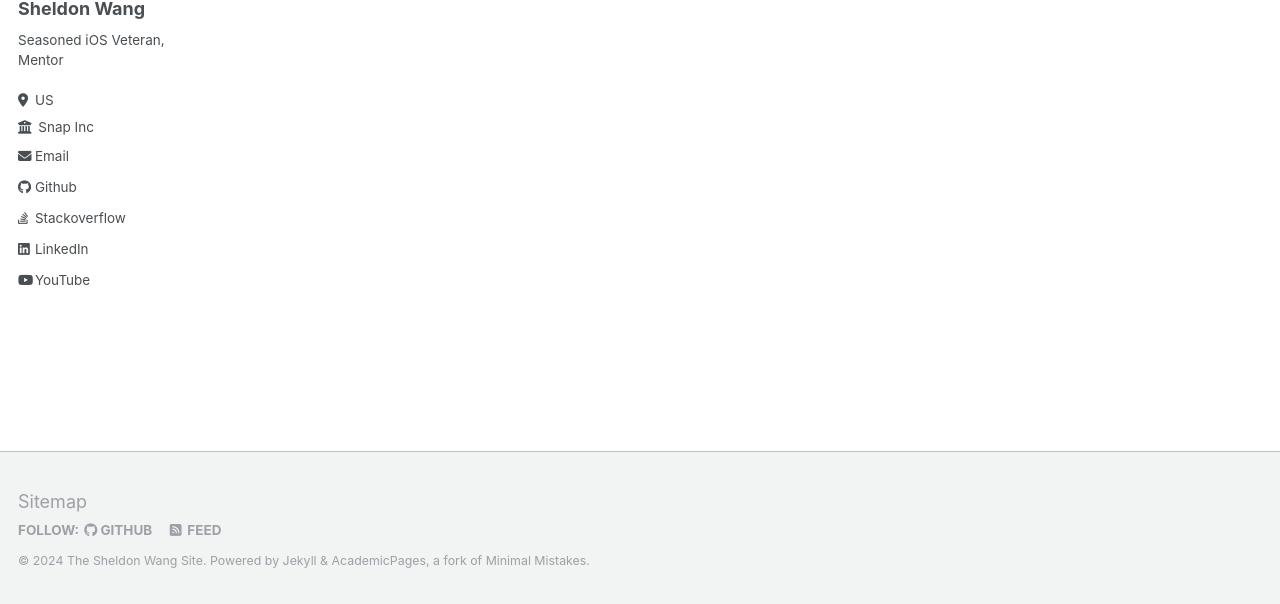
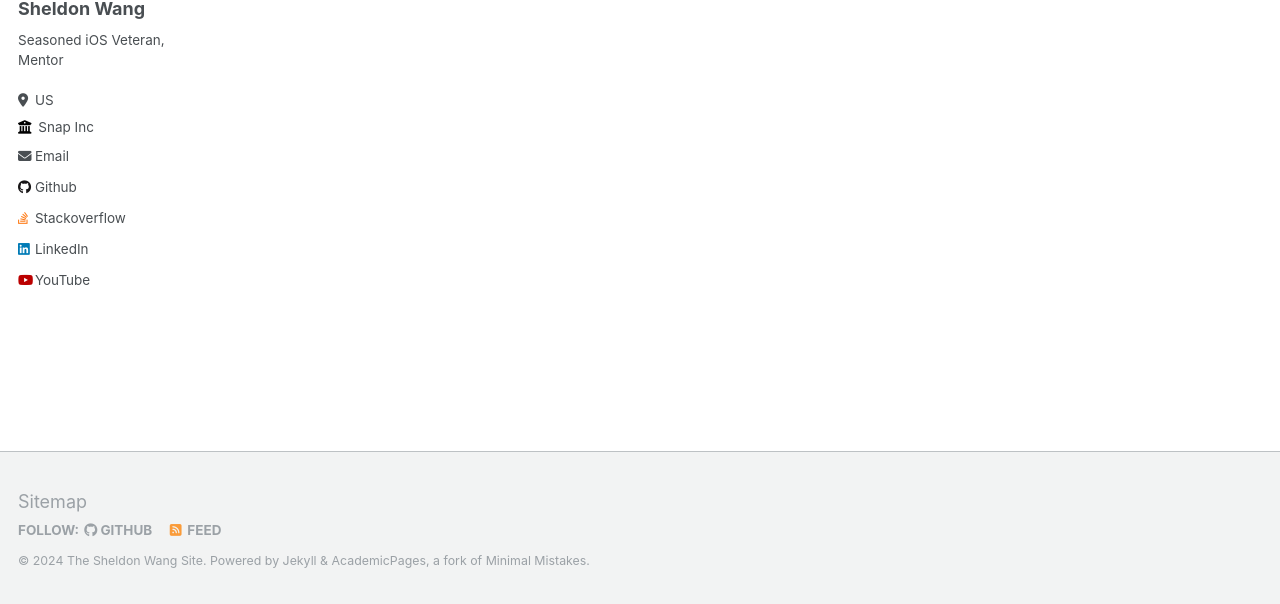
Before and after one commit to SheldonWangRJT/SheldonWangRJT.Github.io, a Jekyll site: the page built from _pages/playground.html, in a window 1280 px wide. Shown: the part 293-897 px from the top of the page. Built offline with Jekyll 4.4.1, drawn with Linux system fonts in a browser that asks for light colours.

Commit message:
disable not working them

```diff
--- a/_config.yml
+++ b/_config.yml
@@ -6,8 +6,8 @@
 # `jekyll serve -l -H localhost`. If you change this file, please restart the
 # server process.
 
-theme                    : "minimal-mistakes-jekyll"
-minimal_mistakes_skin    : "dark" # "air", "aqua", "contrast", "dark", "dirt", "neon", "mint", "plum", "sunrise"
+# theme                    : "minimal-mistakes-jekyll"
+# minimal_mistakes_skin    : "dark" # "air", "aqua", "contrast", "dark", "dirt", "neon", "mint", "plum", "sunrise"
 
 # Basic Site Settings
 locale                   : "en-US"
```
